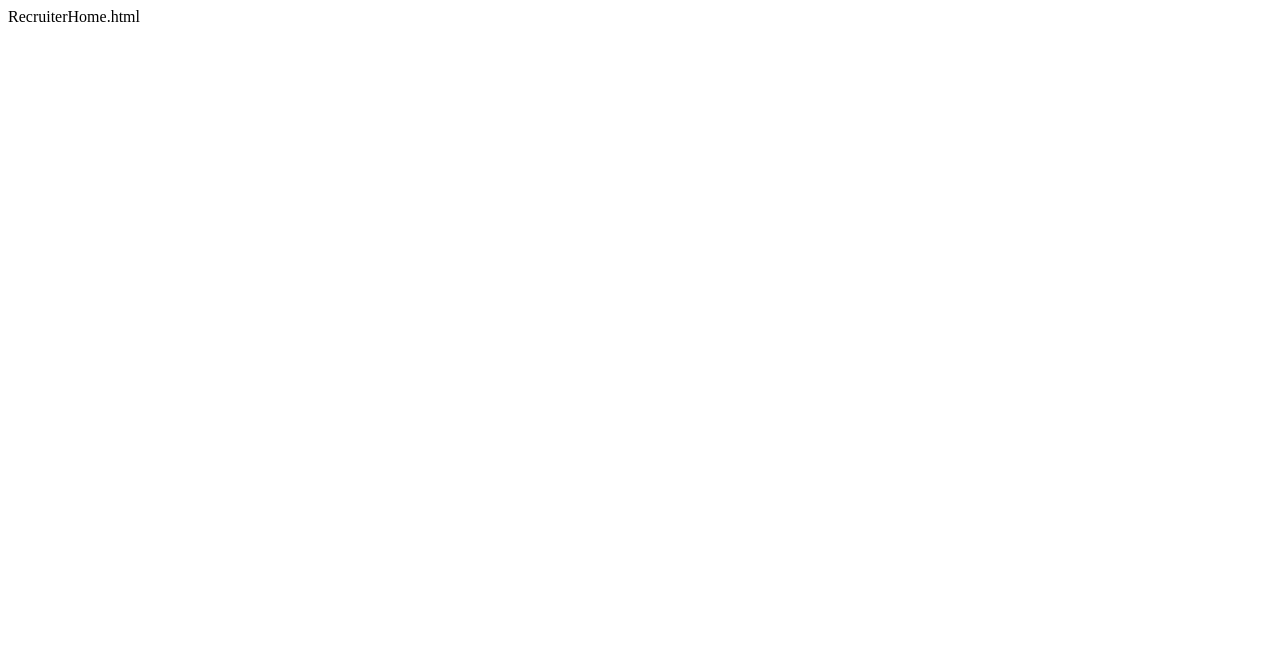
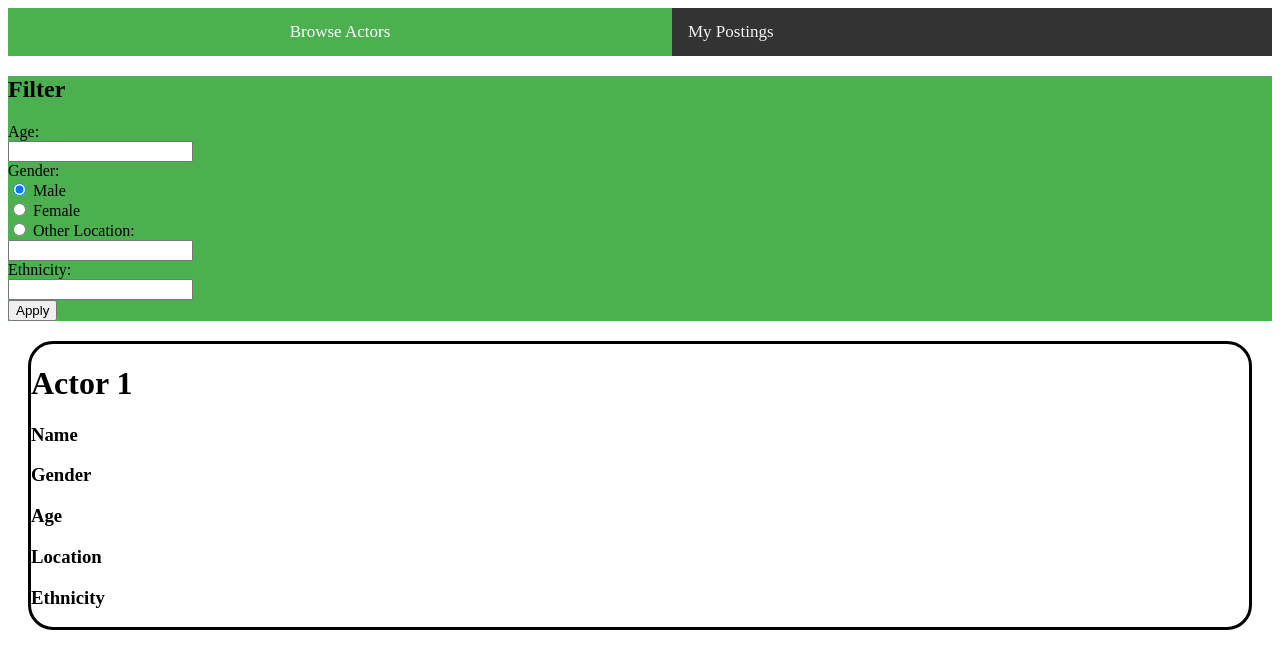
Before and after one commit to lryu1/CSE134B, a plain HTML site: page RecruiterHome.html in a window 1280 px wide. Drawn offline with Linux system fonts and the light colour scheme.

Commit message:
recruiterhome

```diff
--- a/RecruiterHome.html
+++ b/RecruiterHome.html
@@ -1 +1,80 @@
-RecruiterHome.html
+<!DOCTYPE html>
+<html>
+	<head>
+		<style>
+		.topnav {
+    background-color: #333;
+    overflow: hidden;
+}
+
+.topnav a {
+    float: left;
+    color: #f2f2f2;
+    text-align: center;
+    padding: 14px 16px;
+    text-decoration: none;
+    font-size: 17px;
+}
+
+
+.topnav a:hover {
+    background-color: #ddd;
+    color: black;
+}
+
+
+.topnav a.active {
+    background-color: #4CAF50;
+    color: white;
+    width: 50%;
+}
+.filter{
+	background-color: #4CAF50;
+}
+
+.post1{
+	border-radius: 25px;
+	border-style: solid;
+	margin: 20px;
+}
+
+</style>
+</head>
+
+<body>
+<div class="topnav">
+  <a class="active" href="#browse">Browse Actors</a>
+
+  <a href="#postings">My Postings</a>
+</div>
+
+<div class="filter">
+	<h2>Filter</h2>
+	<form>
+  		Age:<br>
+  		<input type="text" name="age"><br>
+  		Gender:<br>
+  		 <input type="radio" name="gender" value="male" checked> Male<br>
+  		<input type="radio" name="gender" value="female"> Female<br>
+  		<input type="radio" name="gender" value="other"> Other
+  		Location:<br>
+  		<input type = "text" name="location"><br>
+  		Ethnicity:<br>
+  		<input type = "text" name="ethnicity"><br>
+  		<input type="submit" value="Apply">
+	</form>
+</div>
+
+<div class = "post1">
+	<h1>Actor 1</h1>
+	<h3>Name</h3>
+	<h3>Gender</h3>
+	<h3>Age</h3>
+	<h3>Location</h3>
+	<h3>Ethnicity</h3>
+</div>
+
+
+
+</body>
+</html>
```
